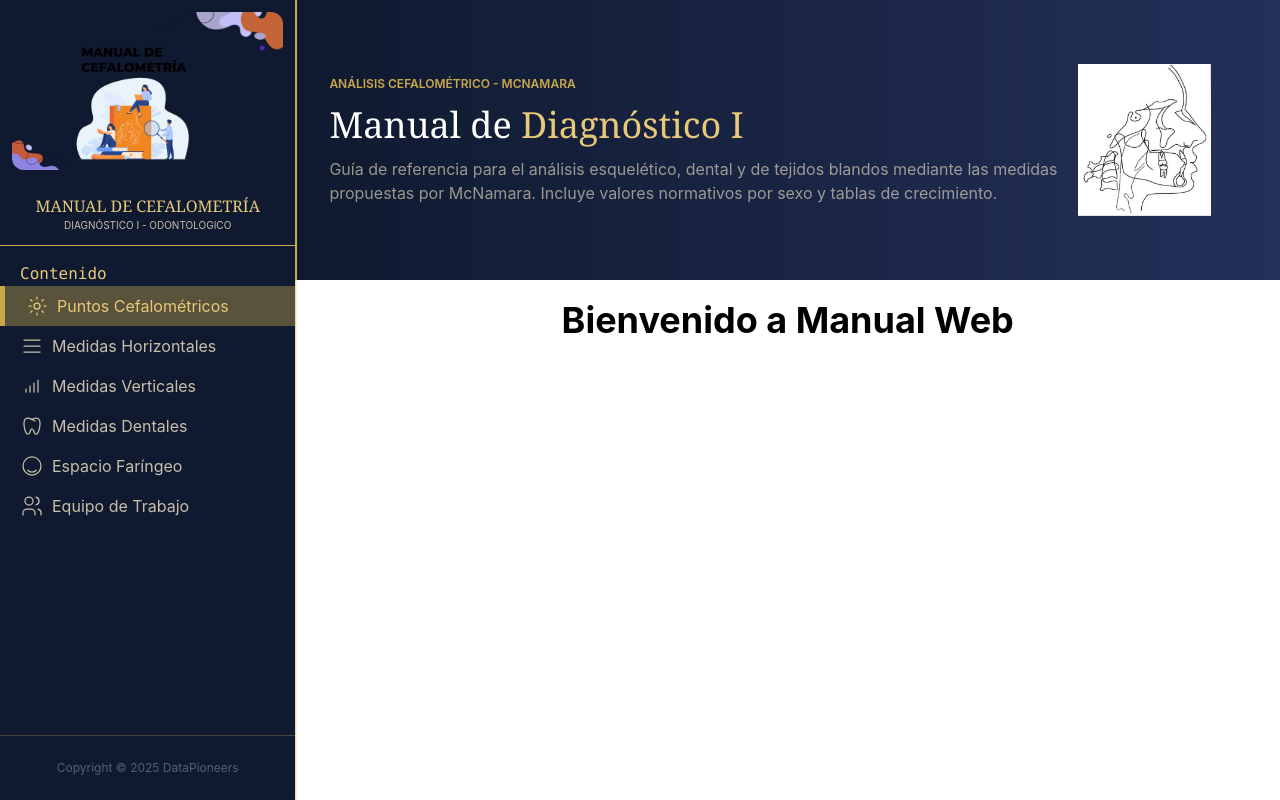
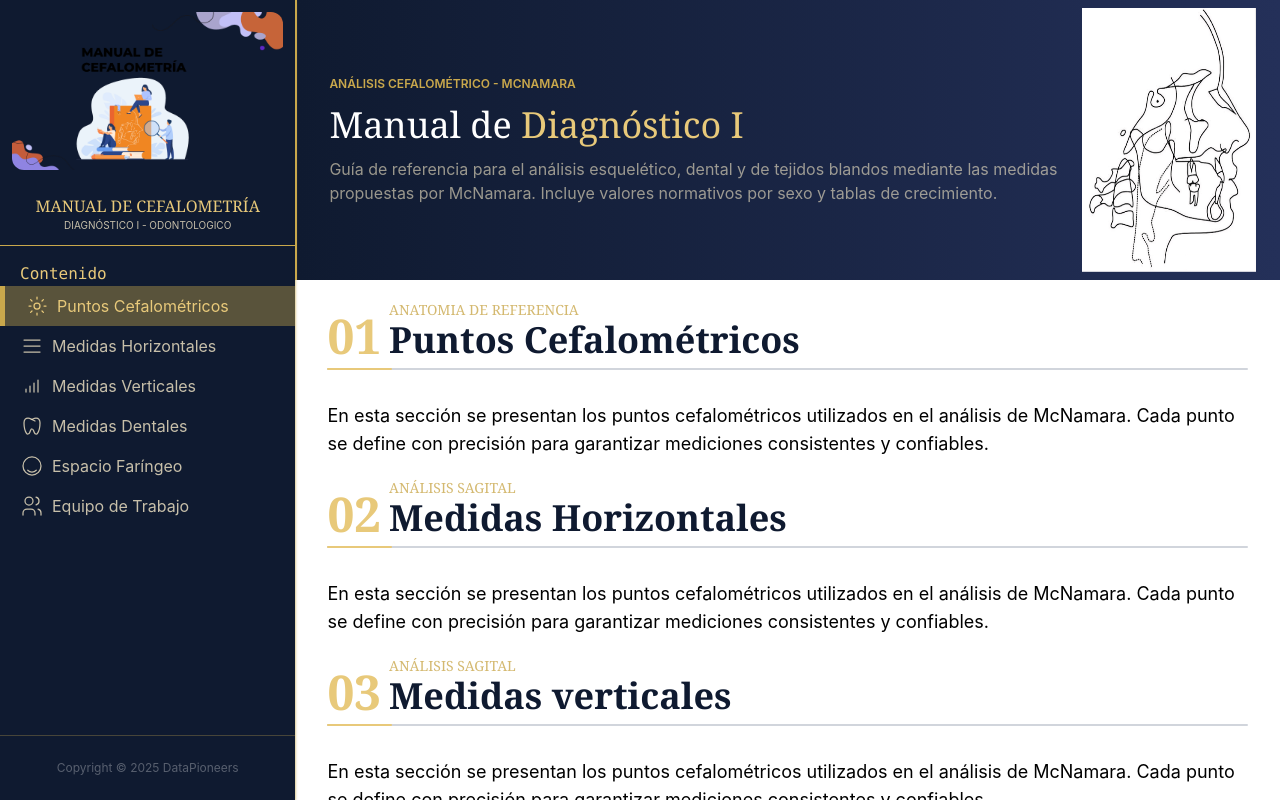
Before and after one commit to SamuelCelisL/manual-cefalometrico, a Vue app: page /inicio in a window 1280 px wide. Built offline with nearby package versions, Linux system fonts and the light colour scheme.

Commit message:
feat: add multiple components for McNamara analysis including PuntosCefalicos, MedidasHorizontales, MedidasVerticales, MedidasDentales, EspacioFaringeo, and EquipoTrabajo

```diff
--- a/src/ui/CabeceraPage.vue
+++ b/src/ui/CabeceraPage.vue
@@ -17,7 +17,7 @@
           crecimiento.
         </p>
       </div>
-      <div class="md:w-[20%] h-40 flex p-1">
+      <div class="md:w-[20%] p-2 h-70 flex justify-center">
         <img src="../assets/images/Imagen2.png" alt="Foto de Ejemplo" />
       </div>
     </div>
--- /dev/null
+++ b/src/ui/EquipoTrabajo.vue
@@ -0,0 +1,25 @@
+<template>
+  <div class="w-full px-4">
+    <div class="flex flex-col gap-4 px-4">
+      <div class="w-full flex flex-col">
+        <div class="w-full flex pb-2 gap-2">
+          <h1 class="flex justify-end items-end text-5xl font-semibold font-serif text-text-titles">
+            06
+          </h1>
+          <div class="flex flex-col">
+            <h3 class="text-sm font-serif text-border-primary/80">ANÁLISIS SAGITAL</h3>
+            <h1 class="text-4xl font-bold text-background-primary font-serif">Equipo de Trabajo</h1>
+          </div>
+        </div>
+        <div class="w-full bg-gray-300 rounded">
+          <div class="bg-text-titles h-0.5 rounded" style="width: 7%"></div>
+        </div>
+      </div>
+      <p class="text-lg mt-4">
+        En esta sección se presentan los puntos cefalométricos utilizados en el análisis de
+        McNamara. Cada punto se define con precisión para garantizar mediciones consistentes y
+        confiables.
+      </p>
+    </div>
+  </div>
+</template>
--- /dev/null
+++ b/src/ui/EspacioFaringeo.vue
@@ -0,0 +1,25 @@
+<template>
+  <div class="w-full px-4">
+    <div class="flex flex-col gap-4 px-4">
+      <div class="w-full flex flex-col">
+        <div class="w-full flex pb-2 gap-2">
+          <h1 class="flex justify-end items-end text-5xl font-semibold font-serif text-text-titles">
+            05
+          </h1>
+          <div class="flex flex-col">
+            <h3 class="text-sm font-serif text-border-primary/80">ANÁLISIS SAGITAL</h3>
+            <h1 class="text-4xl font-bold text-background-primary font-serif">Espacio Faríngeo</h1>
+          </div>
+        </div>
+        <div class="w-full bg-gray-300 rounded">
+          <div class="bg-text-titles h-0.5 rounded" style="width: 7%"></div>
+        </div>
+      </div>
+      <p class="text-lg mt-4">
+        En esta sección se presentan los puntos cefalométricos utilizados en el análisis de
+        McNamara. Cada punto se define con precisión para garantizar mediciones consistentes y
+        confiables.
+      </p>
+    </div>
+  </div>
+</template>
--- /dev/null
+++ b/src/ui/MedidasDentales.vue
@@ -0,0 +1,25 @@
+<template>
+  <div class="w-full px-4">
+    <div class="flex flex-col gap-4 px-4">
+      <div class="w-full flex flex-col">
+        <div class="w-full flex pb-2 gap-2">
+          <h1 class="flex justify-end items-end text-5xl font-semibold font-serif text-text-titles">
+            04
+          </h1>
+          <div class="flex flex-col">
+            <h3 class="text-sm font-serif text-border-primary/80">ANÁLISIS SAGITAL</h3>
+            <h1 class="text-4xl font-bold text-background-primary font-serif">Medidas Dentales</h1>
+          </div>
+        </div>
+        <div class="w-full bg-gray-300 rounded">
+          <div class="bg-text-titles h-0.5 rounded" style="width: 7%"></div>
+        </div>
+      </div>
+      <p class="text-lg mt-4">
+        En esta sección se presentan los puntos cefalométricos utilizados en el análisis de
+        McNamara. Cada punto se define con precisión para garantizar mediciones consistentes y
+        confiables.
+      </p>
+    </div>
+  </div>
+</template>
--- /dev/null
+++ b/src/ui/MedidasHorizontales.vue
@@ -0,0 +1,27 @@
+<template>
+  <div class="w-full px-4">
+    <div class="flex flex-col gap-4 px-4">
+      <div class="w-full flex flex-col">
+        <div class="w-full flex pb-2 gap-2">
+          <h1 class="flex justify-end items-end text-5xl font-semibold font-serif text-text-titles">
+            02
+          </h1>
+          <div class="flex flex-col">
+            <h3 class="text-sm font-serif text-border-primary/80">ANÁLISIS SAGITAL</h3>
+            <h1 class="text-4xl font-bold text-background-primary font-serif">
+              Medidas Horizontales
+            </h1>
+          </div>
+        </div>
+        <div class="w-full bg-gray-300 rounded">
+          <div class="bg-text-titles h-0.5 rounded" style="width: 7%"></div>
+        </div>
+      </div>
+      <p class="text-lg mt-4">
+        En esta sección se presentan los puntos cefalométricos utilizados en el análisis de
+        McNamara. Cada punto se define con precisión para garantizar mediciones consistentes y
+        confiables.
+      </p>
+    </div>
+  </div>
+</template>
--- /dev/null
+++ b/src/ui/MedidasVerticales.vue
@@ -0,0 +1,27 @@
+<template>
+  <div class="w-full px-4">
+    <div class="flex flex-col gap-4 px-4">
+      <div class="w-full flex flex-col">
+        <div class="w-full flex pb-2 gap-2">
+          <h1 class="flex justify-end items-end text-5xl font-semibold font-serif text-text-titles">
+            03
+          </h1>
+          <div class="flex flex-col">
+            <h3 class="text-sm font-serif text-border-primary/80">ANÁLISIS SAGITAL</h3>
+            <h1 class="text-4xl font-bold text-background-primary font-serif">
+              Medidas verticales
+            </h1>
+          </div>
+        </div>
+        <div class="w-full bg-gray-300 rounded">
+          <div class="bg-text-titles h-0.5 rounded" style="width: 7%"></div>
+        </div>
+      </div>
+      <p class="text-lg mt-4">
+        En esta sección se presentan los puntos cefalométricos utilizados en el análisis de
+        McNamara. Cada punto se define con precisión para garantizar mediciones consistentes y
+        confiables.
+      </p>
+    </div>
+  </div>
+</template>
--- /dev/null
+++ b/src/ui/PuntosCefalicos.vue
@@ -0,0 +1,27 @@
+<template>
+  <div class="w-full px-4">
+    <div class="flex flex-col gap-4 px-4">
+      <div class="w-full flex flex-col">
+        <div class="w-full flex pb-2 gap-2">
+          <h1 class="flex justify-end items-end text-5xl font-semibold font-serif text-text-titles">
+            01
+          </h1>
+          <div class="flex flex-col">
+            <h3 class="text-sm font-serif text-border-primary/80">ANATOMIA DE REFERENCIA</h3>
+            <h1 class="text-4xl font-bold text-background-primary font-serif">
+              Puntos Cefalométricos
+            </h1>
+          </div>
+        </div>
+        <div class="w-full bg-gray-300 rounded">
+          <div class="bg-text-titles h-0.5 rounded" style="width: 7%"></div>
+        </div>
+      </div>
+      <p class="text-lg mt-4">
+        En esta sección se presentan los puntos cefalométricos utilizados en el análisis de
+        McNamara. Cada punto se define con precisión para garantizar mediciones consistentes y
+        confiables.
+      </p>
+    </div>
+  </div>
+</template>
--- a/src/views/InicioWeb.vue
+++ b/src/views/InicioWeb.vue
@@ -2,6 +2,12 @@
 console.log('InicioWeb.vue')
 import MenuOpciones from '@/ui/MenuOpciones.vue'
 import CabeceraPage from '@/ui/CabeceraPage.vue'
+import PuntosCefalicos from '@/ui/PuntosCefalicos.vue'
+import MedidasHorizontales from '@/ui/MedidasHorizontales.vue'
+import MedidasVerticales from '@/ui/MedidasVerticales.vue'
+import MedidasDentales from '@/ui/MedidasDentales.vue'
+import EspacioFaringeo from '@/ui/EspacioFaringeo.vue'
+import EquipoTrabajo from '@/ui/EquipoTrabajo.vue'
 </script>
 
 <template>
@@ -10,10 +16,29 @@ import CabeceraPage from '@/ui/CabeceraPage.vue'
       <div class="h-full w-[30%] flex">
         <MenuOpciones />
       </div>
-      <div class="w-full h-full flex flex-col items-center gap-5">
+      <div class="w-full h-full flex flex-col items-center gap-5 overflow-y-auto">
         <div class="w-full flex flex-col">
           <CabeceraPage />
         </div>
+        <div class="w-full flex flex-col">
+          <PuntosCefalicos />
+        </div>
+        <div class="w-full flex flex-col">
+          <MedidasHorizontales />
+        </div>
+        <div class="w-full flex flex-col">
+          <MedidasVerticales />
+        </div>
+        <div class="w-full flex flex-col">
+          <MedidasDentales />
+        </div>
+        <div class="w-full flex flex-col">
+          <EspacioFaringeo />
+        </div>
+        <div class="w-full flex flex-col">
+          <EquipoTrabajo />
+        </div>
+
         <h1 class="text-4xl font-bold">Bienvenido a Manual Web</h1>
       </div>
     </div>
```
